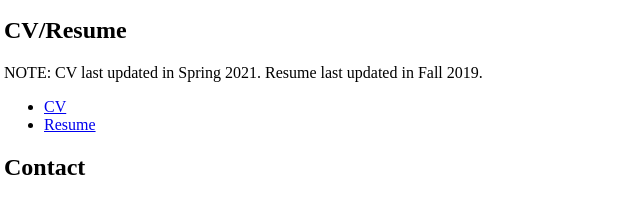
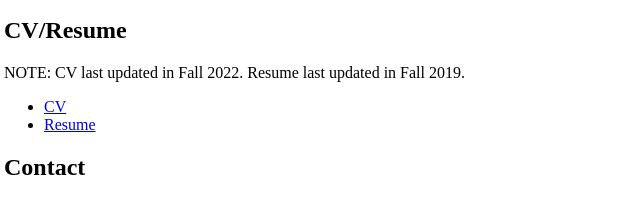
Before and after one commit to rohanb2018/rohanb2018.github.io, a plain HTML site: page index.html in a window 1280 px wide. Shown: the part 1304-1502 px from the top of the page, 4-644 px from the left. Drawn offline with Linux system fonts and the light colour scheme.

Commit message:
updated CV for fa22

```diff
--- a/index.html
+++ b/index.html
@@ -75,7 +75,7 @@
         </li>
     </ul>
     <h2>CV/Resume</h2>
-    <p> NOTE: CV last updated in Spring 2021. Resume last updated in Fall 2019. </p>
+    <p> NOTE: CV last updated in Fall 2022. Resume last updated in Fall 2019. </p>
     <ul>
         <li>
             <a href="docs/Banerjee_CV.pdf"> CV </a>
```
Also changed, not shown: 2 other files.
